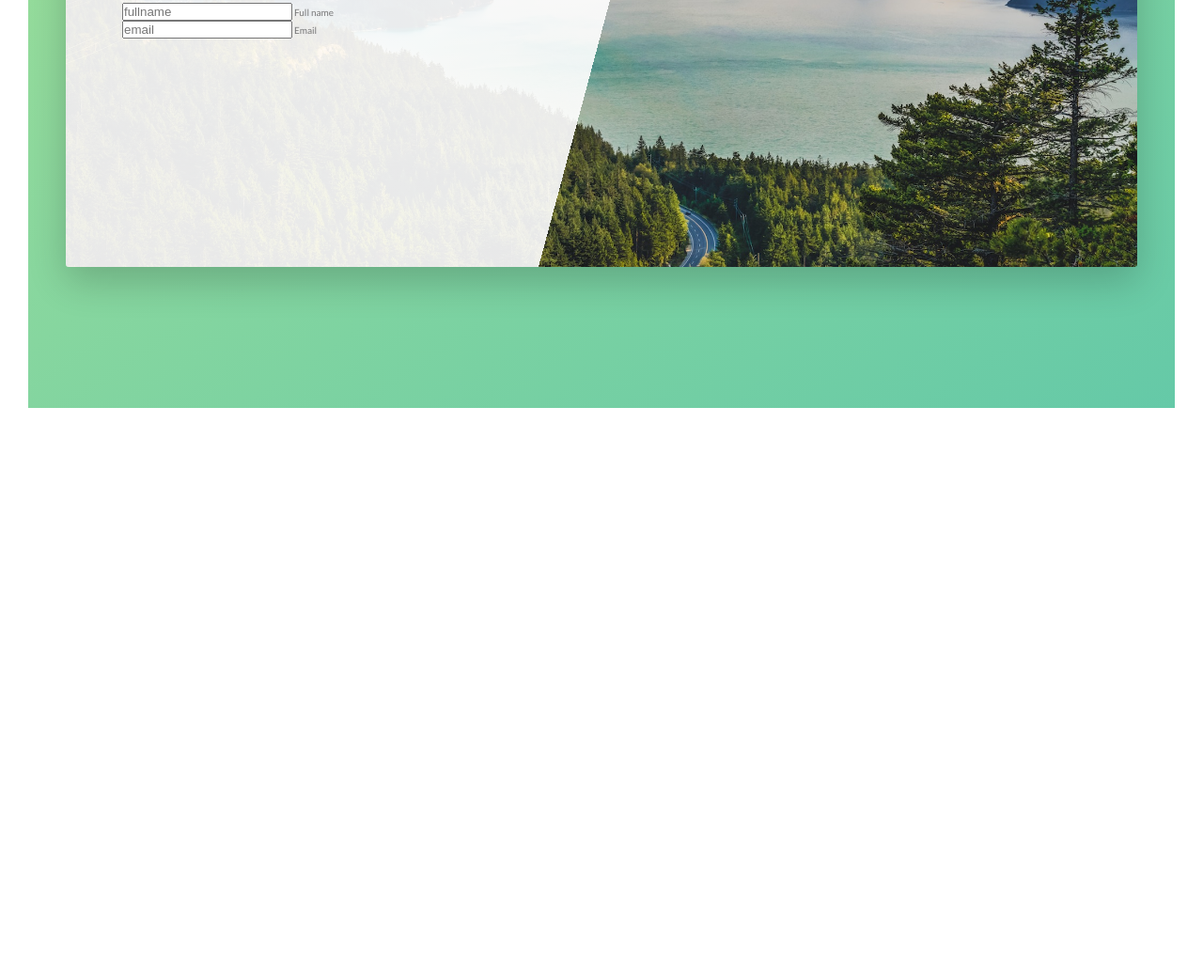
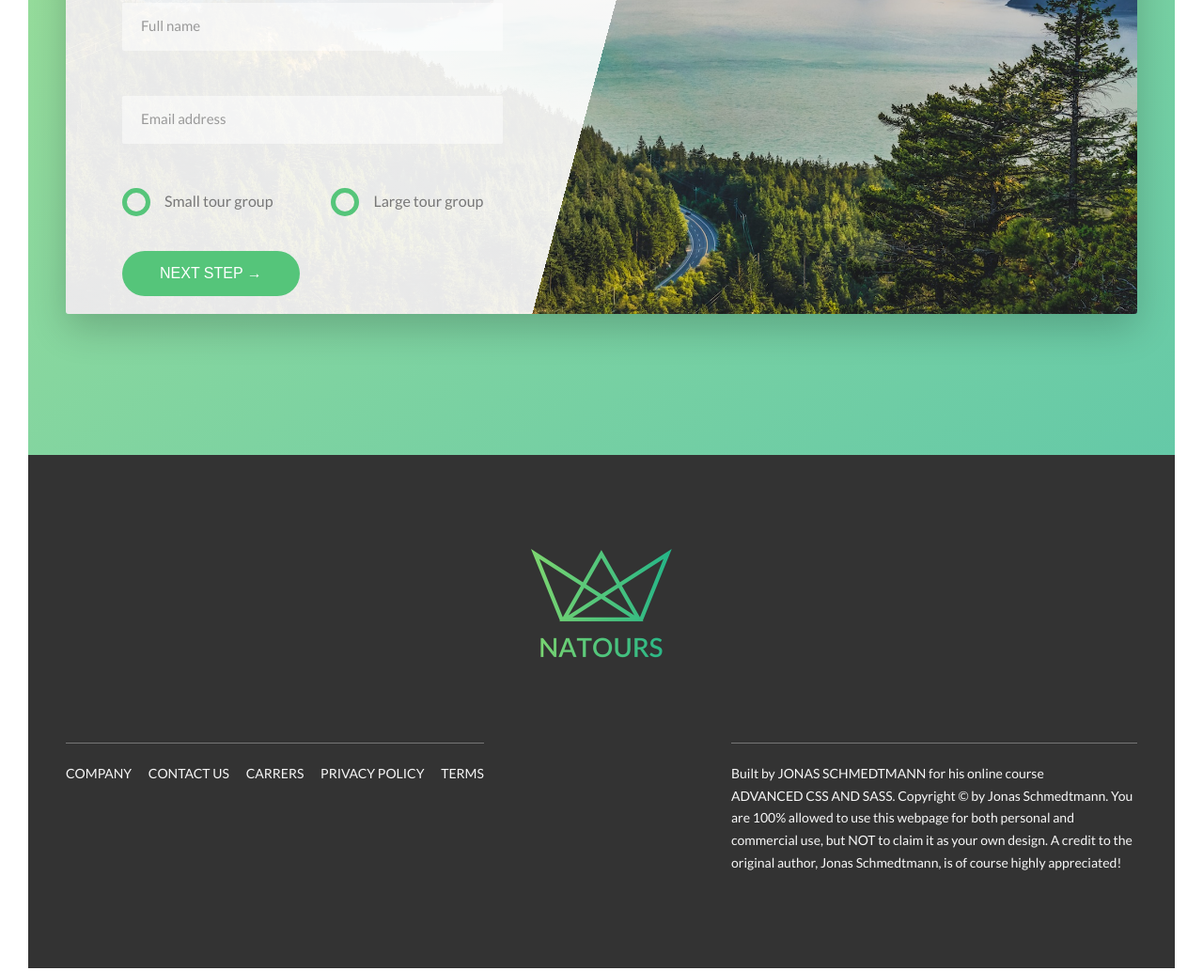
Before and after one commit to Davyyd1/outdoorsWebsite, a website: page index.html in a window 1280 px wide. Shown: the part 5053-6086 px from the top of the page at 94% size. Before the commit the page ends 5517 px from the top, so only its background shows below. Drawn offline with Linux system fonts and the light colour scheme.

Commit message:
final booking section +footer

```diff
--- a/index.html
+++ b/index.html
@@ -299,19 +299,20 @@
         </div>
       </section>
 
-      <section class="section section-book">
+      <section class="section-book">
         <div class="row">
           <div class="book">
             <div class="book__form">
               <form action="#" class="form">
                 <div class="u-margin-bottom-medium">
-                  <h2 class="heading-secondary">Start booking now!</h2>
+                  <h2 class="heading-secondary">Start booking now</h2>
                 </div>
+
                 <div class="form__group">
                   <input
                     type="text"
                     class="form__input"
-                    placeholder="fullname"
+                    placeholder="Full name"
                     id="name"
                     required
                   />
@@ -320,13 +321,45 @@
 
                 <div class="form__group">
                   <input
-                    type="text"
+                    type="email"
                     class="form__input"
-                    placeholder="email"
+                    placeholder="Email address"
                     id="email"
                     required
                   />
-                  <label for="email" class="form__label">Email</label>
+                  <label for="email" class="form__label">Email address</label>
+                </div>
+
+                <div class="form__group u-margin-bottom-medium">
+                  <div class="form__radio-group">
+                    <input
+                      type="radio"
+                      class="form__radio-input"
+                      id="small"
+                      name="size"
+                    />
+                    <label for="small" class="form__radio-label">
+                      <span class="form__radio-button"></span>
+                      Small tour group
+                    </label>
+                  </div>
+
+                  <div class="form__radio-group">
+                    <input
+                      type="radio"
+                      class="form__radio-input"
+                      id="large"
+                      name="size"
+                    />
+                    <label for="large" class="form__radio-label">
+                      <span class="form__radio-button"></span>
+                      Large tour group
+                    </label>
+                  </div>
+                </div>
+
+                <div class="form__group">
+                  <button class="btn btn--green">Next step &rarr;</button>
                 </div>
               </form>
             </div>
@@ -334,6 +367,46 @@
         </div>
       </section>
     </main>
+
+    <footer class="footer">
+      <div class="footer__logo-box">
+        <img src="img/logo-green-2x.png" alt="Full logo" class="footer__logo" />
+      </div>
+      <div class="row">
+        <div class="col-1-of-2">
+          <div class="footer__navigation">
+            <ul class="footer__list">
+              <li class="footer__item">
+                <a href="#" class="footer__link">Company</a>
+              </li>
+              <li class="footer__item">
+                <a href="#" class="footer__link">Contact us</a>
+              </li>
+              <li class="footer__item">
+                <a href="#" class="footer__link">Carrers</a>
+              </li>
+              <li class="footer__item">
+                <a href="#" class="footer__link">Privacy policy</a>
+              </li>
+              <li class="footer__item">
+                <a href="#" class="footer__link">Terms</a>
+              </li>
+            </ul>
+          </div>
+        </div>
+        <div class="col-1-of-2">
+          <p class="footer__copyright">
+            Built by <a href="#" class="footer__link">Jonas Schmedtmann</a> for
+            his online course
+            <a href="#" class="footer__link">Advanced CSS and Sass</a>.
+            Copyright &copy; by Jonas Schmedtmann. You are 100% allowed to use
+            this webpage for both personal and commercial use, but NOT to claim
+            it as your own design. A credit to the original author, Jonas
+            Schmedtmann, is of course highly appreciated!
+          </p>
+        </div>
+      </div>
+    </footer>
 
     <!-- <section class="grid-test">
       <div class="row">
--- a/sass/abstracts/_variables.scss
+++ b/sass/abstracts/_variables.scss
@@ -14,6 +14,8 @@ $color-grey-light-1: #f7f7f7;
 
 $color-grey-dark: #777;
 $color-grey-light-2: #eee;
+$color-grey-dark-2: #999;
+$color-grey-dark-3: #333;
 
 
 $color-white: #Fff;
--- a/sass/base/_utilities.scss
+++ b/sass/base/_utilities.scss
@@ -1,22 +1,22 @@
 .u-center-text {
-    text-align: center
+    text-align: center !important;
 }
 
 .u-margin-bottom-small {
-    margin-bottom: 1.5rem;
+    margin-bottom: 1.5rem !important;
 }
 
 .u-margin-bottom-big {
-    margin-bottom: 8rem;
+    margin-bottom: 8rem !important;
 }
 
 .u-margin-bottom-medium {
-    margin-bottom: 4rem;
+    margin-bottom: 4rem !important;
 }
 
 .u-margin-top-big {
-    margin-top: 8rem;
+    margin-top: 8rem !important;
 }
 .u-margin-top-huge {
-    margin-top: 10rem;
+    margin-top: 10rem !important;
 }
--- a/sass/components/_button.scss
+++ b/sass/components/_button.scss
@@ -1,4 +1,5 @@
 .btn {
+    &,
     &:link,
     &:visited {
         text-transform: uppercase;
@@ -9,9 +10,14 @@
         transition: all .2s;
         position: relative;
         font-size: $default-font-size;
+
+        //change for the <button> element
+        border: none;
+        cursor: pointer;
     }
 
-    &:hover {
+    &:hover
+     {
         transform: translateY(-.3rem);
         box-shadow: 0 1rem 2rem rgba($color-black,.2);
 
@@ -21,7 +27,9 @@
         }
     }
 
-    &:active {
+    &:active,
+    &:focus {
+        outline: none;
         transform: translateY(-.1rem);
         box-shadow: 0 .5rem 1rem rgba($color-black,.2);
     }
--- a/sass/components/_form.scss
+++ b/sass/components/_form.scss
@@ -0,0 +1,97 @@
+.form {
+    &__group:not(:last-child) {
+        margin-bottom: 2rem;
+    }
+
+    &__input {
+        font-size: 1.5rem;
+        font-family: inherit;
+        color: inherit;
+        padding: 1.5rem 2rem;
+        border-radius: 2px;
+        background-color: rgba($color-white, .5);
+        border: none;
+        border-bottom: 3px solid transparent;
+        width: 90%;
+        display: block;
+        transition: all .3s;
+
+        &:focus {
+            outline: none;
+            box-shadow: 0 1rem 2rem rgba($color-black, .1);
+            border-bottom: 3px solid $color-primary;
+        }
+
+        &:focus:invalid{
+            border-bottom: 3px solid $color-secondary-dark;
+        }
+
+        &::-webkit-input-placeholder{
+            color: $color-grey-dark-2;
+        }
+    }
+
+    &__label {
+        font-size: 1.2rem;
+        font-weight: 700;
+        margin-left: 2rem;
+        margin-top: .7rem;
+        display: block;
+        transition: all .3s;
+    }
+
+
+    &__input:placeholder-shown + &__label{
+        opacity: 0;
+        visibility: hidden;
+        transform: translateY(-4rem);
+    }
+
+    &__radio-group{
+        width: 49%;
+        display: inline-block;
+    }
+
+
+    &__radio-input {
+        display:none;
+    }
+
+    &__radio-label {
+        font-size: $default-font-size;
+        cursor: pointer;
+        position: relative;
+        padding-left: 4.5rem;
+    }
+
+    &__radio-button{
+        height: 3rem;
+        width: 3rem;
+        border: 5px solid $color-primary;
+        border-radius: 50%;
+        display: inline-block;
+        position: absolute;
+        left: 0;
+        top: -.45rem;
+
+
+        &::after {
+            content: "";
+            display: block;
+            height: 1.3rem;
+            width: 1.3rem;
+            border-radius: 50%;
+            position: absolute;
+            top: 50%;
+            left: 50%;
+            transform: translate(-50%, -50%);
+            background-color: $color-primary;
+            opacity: 0;
+            transition: opacity .2s;
+        }
+    }
+
+    &__radio-input:checked ~ &__radio-label &__radio-button::after {
+        opacity: 1;
+    }
+}
--- /dev/null
+++ b/sass/layout/_footer.scss
@@ -0,0 +1,59 @@
+.footer{
+    background-color:$color-grey-dark-3;
+    padding: 10rem 0;
+    font-size: 1.4rem;
+    color: $color-grey-light-1;
+
+    &__logo-box {
+       text-align: center;
+       margin-bottom: 8rem;
+    }
+
+    &__logo {
+        width: 15rem;
+        height: auto;
+    }
+
+    &__navigation {
+        border-top: 1px solid $color-grey-dark;
+        padding-top: 2rem;
+        display: inline-block;
+    }
+
+    &__list {
+        list-style: none;
+    }
+
+    &__item {
+        display: inline-block;
+
+        &:not(:last-child){
+            margin-right: 1.5rem;
+        }
+    }
+
+    &__link {
+        &:link,
+        &:visited{
+            color: $color-grey-light-1;
+            text-decoration: none;
+            text-transform: uppercase;
+            display: inline-block;
+            transition: all .2s;
+        }
+
+        &:hover,
+        &:active {
+            color: $color-primary;
+            box-shadow: 0 1rem 2rem rgba($color-black, .4);
+            transform: rotate(5deg) scale(1.3);
+        }
+    }
+
+    &__copyright {
+        border-top: 1px solid $color-grey-dark;
+        padding-top: 2rem;
+        width: 80%;
+        float: right;
+    }
+}
--- a/sass/main.scss
+++ b/sass/main.scss
@@ -2,19 +2,22 @@
 @import "abstracts/mixins";
 @import "abstracts/variables";
 
+@import "base/animations";
 @import "base/base";
-@import "base/animations";
 @import "base/typography";
 @import "base/utilities";
 
+@import "components/bg-video";
 @import "components/button";
+@import "components/card";
 @import "components/composition";
 @import "components/feature-box";
-@import "components/card";
+@import "components/form";
 @import "components/story";
-@import "components/bg-video";
 
+@import "layout/footer";
+@import "layout/grid";
 @import "layout/header";
-@import "layout/grid";
+
 
 @import "pages/home";
--- a/sass/pages/_home.scss
+++ b/sass/pages/_home.scss
@@ -42,7 +42,7 @@
     background-size: 100%;
     border-radius: 3px;
     box-shadow: 0 1.5rem 4rem rgba($color-black, .2);
-    height: 50rem;
+    height: 55rem;
 
     &__form{
         width: 50%;
```
Also changed, not shown: css/style.css, 1 other file.
